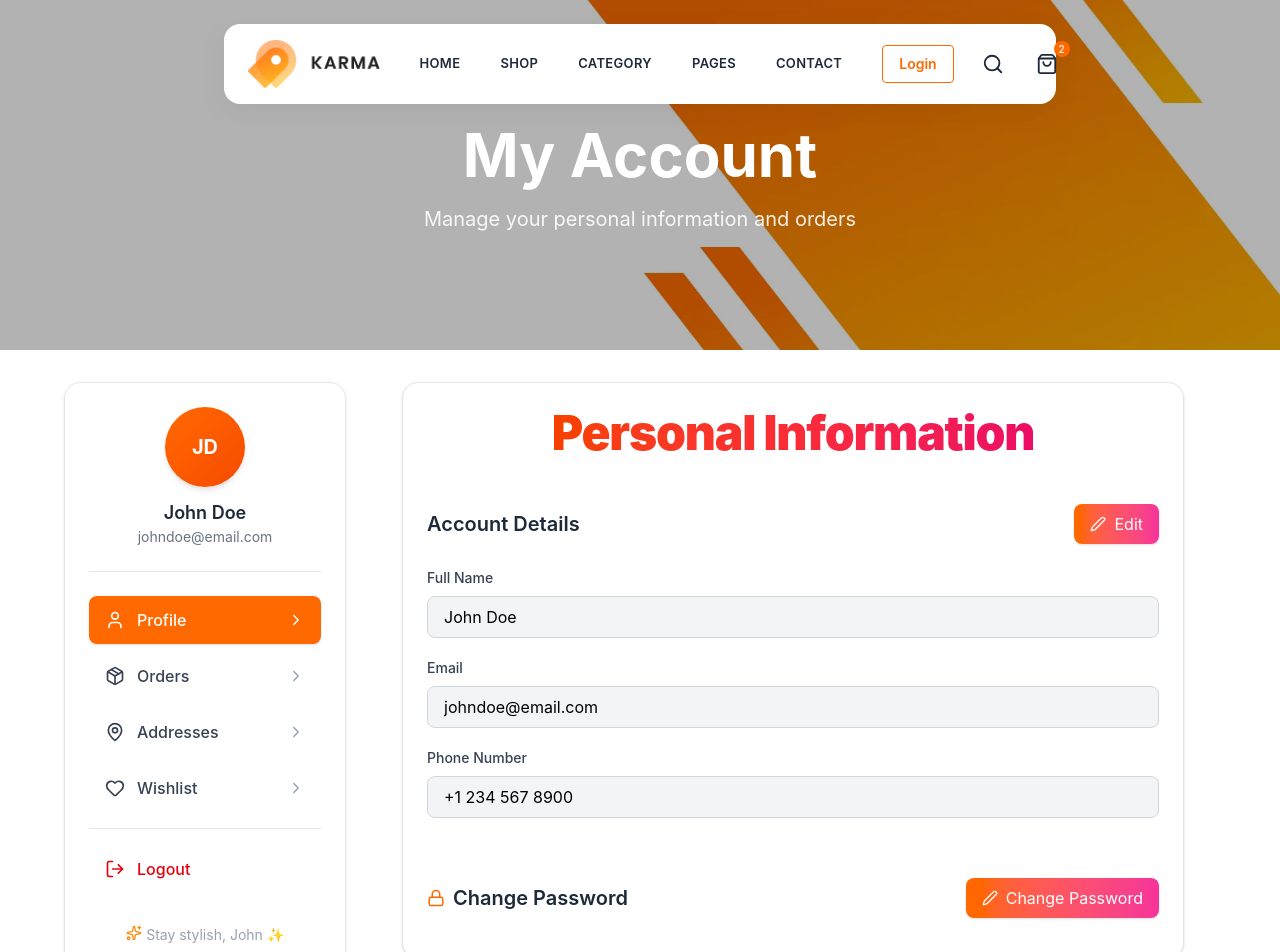
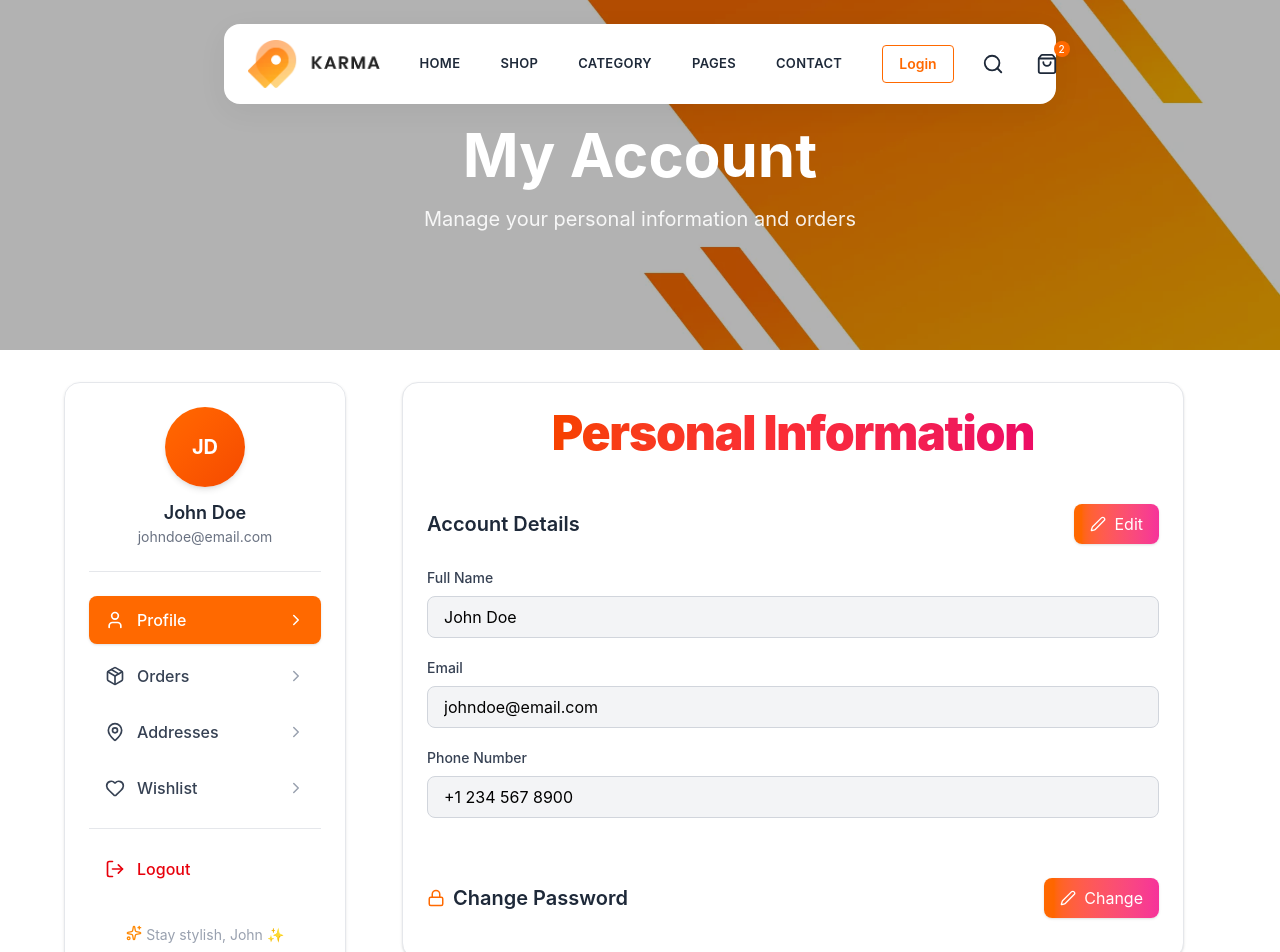
Before and after one commit to DuyPhatpeo/ecommerce, a React (Vite) app: page /account/profile in a window 1280 px wide. Shown: the top 952 px of the page. Built offline with nearby package versions, Linux system fonts and the light colour scheme; data requests are answered from the project's data file.

Commit message:
update ui

```diff
--- a/src/components/account/ProfileTab.tsx
+++ b/src/components/account/ProfileTab.tsx
@@ -149,7 +149,7 @@ const ProfileTab: React.FC<ProfileTabProps> = ({
                   className="flex items-center gap-2 px-4 py-2 text-white transition-all rounded-lg shadow-sm bg-gradient-to-r from-orange-500 to-pink-500 hover:opacity-90"
                 >
                   <Edit2 size={16} />
-                  Change Password
+                  Change
                 </button>
               )}
             </div>
@@ -191,7 +191,7 @@ const ProfileTab: React.FC<ProfileTabProps> = ({
                         className="flex items-center gap-2 px-5 py-2 mt-2 text-white rounded-lg shadow-sm bg-gradient-to-r from-green-500 to-emerald-600 hover:opacity-90"
                       >
                         <CheckCircle size={18} />
-                        Confirm Change
+                        Confirm
                       </button>
 
                       <button
```
